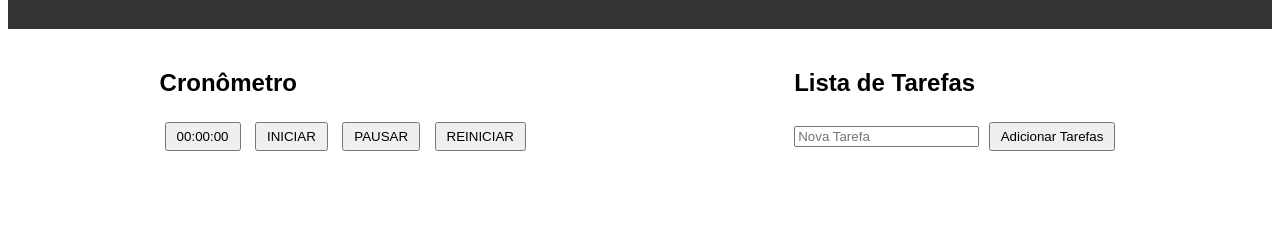
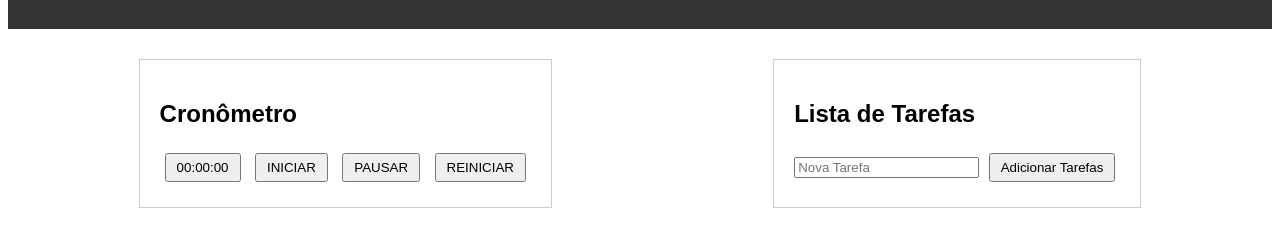
Before and after one commit to jaelsonfreitas/app-gestao-de-tempo, a plain HTML site: page index.html in a window 1280 px wide. Shown: the part 79-326 px from the top of the page. Drawn offline with Linux system fonts and the light colour scheme.

Commit message:
Style section

```diff
--- a/index.html
+++ b/index.html
@@ -11,7 +11,7 @@
         <h1>Tempetex - Gestão Eficiente</h1>
     </header>
     <main>
-        <section>
+        <section id="timer">
             <h2>Cronômetro</h2>
             <button>00:00:00</button>
             <button>INICIAR</button>
--- a/style.css
+++ b/style.css
@@ -15,6 +15,12 @@ main{
     padding: 20px;
 }
 
+section {
+    border: 1px solid #ccc;
+    padding: 20px;
+    margin: 10px;
+}
+
 button {
     padding: 5px 10px;
     margin: 5px;
```
